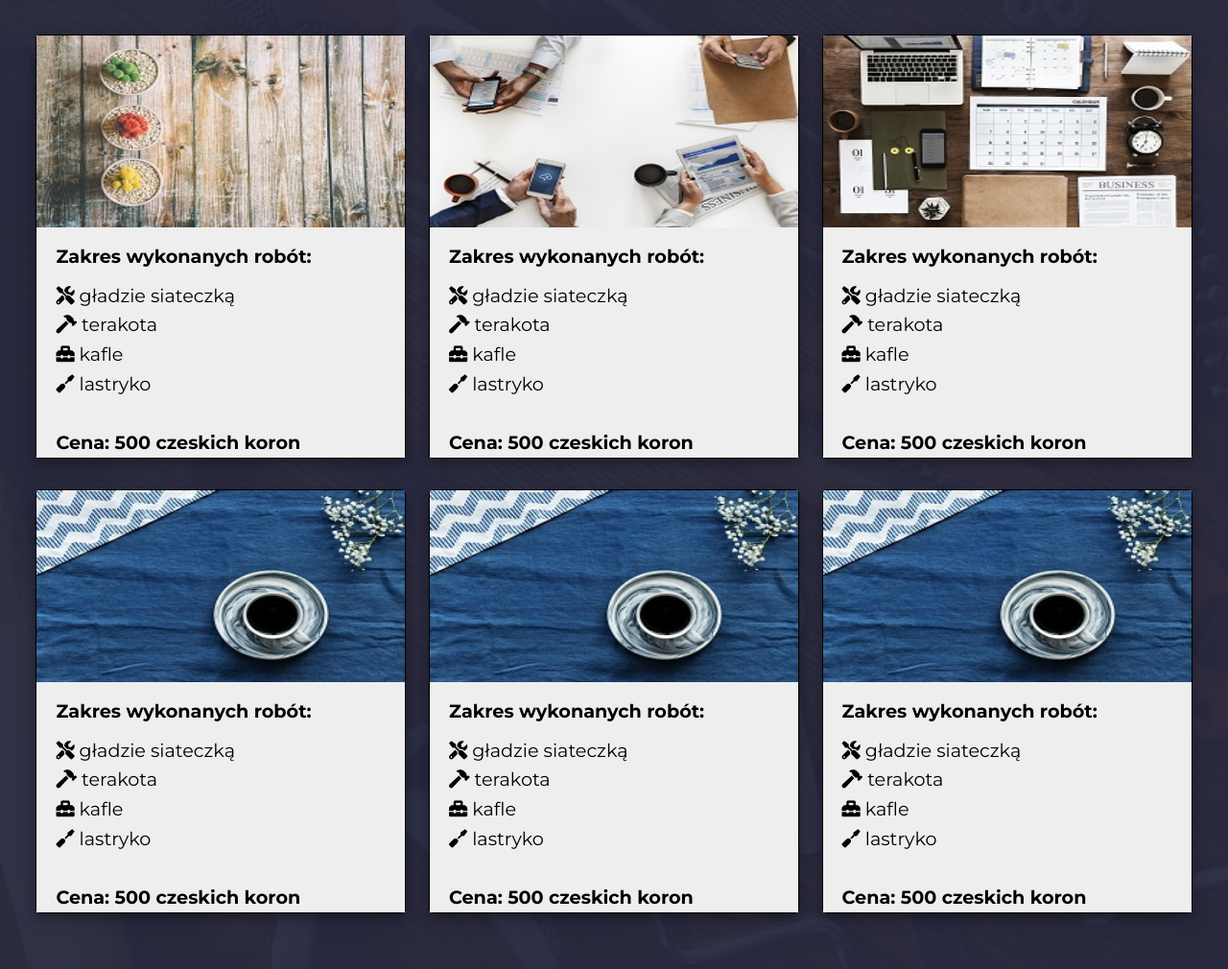
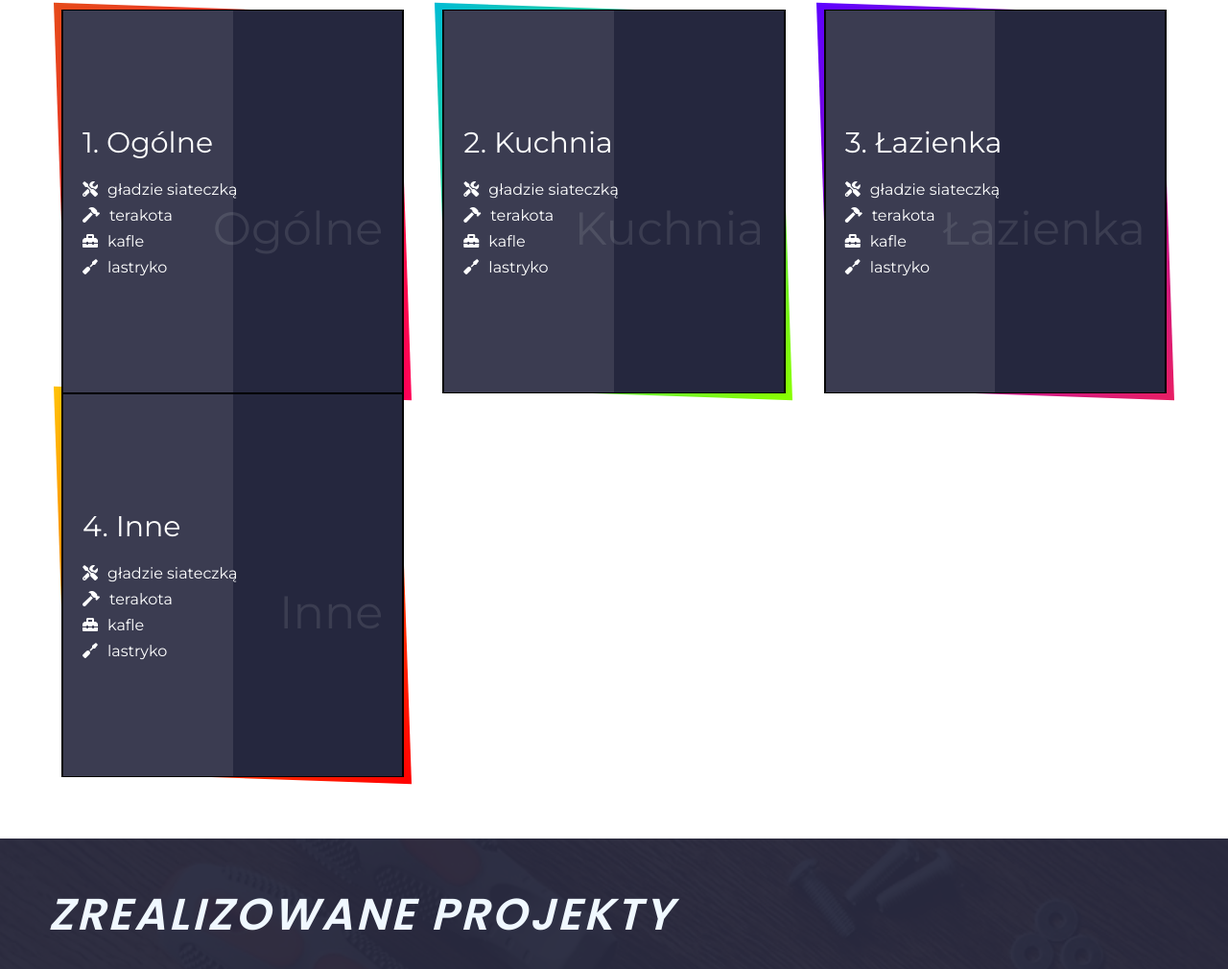
Before and after one commit to jatanski/construction-business-landingpage, a website built with webpack: page index.html in a window 1280 px wide. Shown: the part 1820-2830 px from the top of the page at 96% size. Built offline with nearby package versions, Linux system fonts and the light colour scheme.

Commit message:
add [servicesDesktop]

```diff
--- a/index.html
+++ b/index.html
@@ -3,7 +3,7 @@
   <head>
     <meta charset="UTF-8" />
     <meta name="viewport" content="width=device-width, initial-scale=1.0" />
-     <meta name="theme-color" content="rgb(37, 39, 62)">
+    <meta name="theme-color" content="rgb(37, 39, 62)" />
     <meta http-equiv="X-UA-Compatible" content="ie=edge" />
     <title>Idealny-Remont</title>
     <link
@@ -150,7 +150,97 @@
             </h3>
           </div>
         </section>
-          <section id="services" class="services"></section>
+        <section id="services" class="services">
+          <h2 class="services-title">Zakres wykonywanych usług</h2>
+          <div class="services__wrap">
+            <div class="services__container">
+              <div class="services__container__room one">
+                <div class="services__container__room">
+                  <div class="services__container__room__content">
+                    <h4 class="h4">Ogólne</h4>
+                    <h3 class="services__container__room__content-header">
+                      1. Ogólne
+                    </h3>
+                    <ul class="services__container__room__content-list">
+                      <li><i class="fas fa-tools"></i>gładzie siateczką</li>
+                      <li><i class="fas fa-hammer"></i>terakota</li>
+                      <li><i class="fas fa-toolbox"></i>kafle</li>
+                      <li><i class="fas fa-screwdriver"></i>lastryko</li>
+                    </ul>
+                    <a href="#contact">
+                      <button>
+                        Niestandardowe usługi po kontakcie z nami.
+                      </button>
+                    </a>
+                  </div>
+                </div>
+              </div>
+              <div class="services__container__room two">
+                <div class="services__container__room">
+                  <div class="services__container__room__content">
+                    <h4 class="h4">Kuchnia</h4>
+                    <h3 class="services__container__room__content-header">
+                      2. Kuchnia
+                    </h3>
+                    <ul class="services__container__room__content-list">
+                      <li><i class="fas fa-tools"></i>gładzie siateczką</li>
+                      <li><i class="fas fa-hammer"></i>terakota</li>
+                      <li><i class="fas fa-toolbox"></i>kafle</li>
+                      <li><i class="fas fa-screwdriver"></i>lastryko</li>
+                    </ul>
+                    <a href="#contact">
+                      <button>
+                        Niestandardowe usługi po kontakcie z nami.
+                      </button>
+                    </a>
+                  </div>
+                </div>
+              </div>
+              <div class="services__container__room three">
+                <div class="services__container__room">
+                  <div class="services__container__room__content">
+                    <h4 class="h4">Łazienka</h4>
+                    <h3 class="services__container__room__content-header">
+                      3. Łazienka
+                    </h3>
+                    <ul class="services__container__room__content-list">
+                      <li><i class="fas fa-tools"></i>gładzie siateczką</li>
+                      <li><i class="fas fa-hammer"></i>terakota</li>
+                      <li><i class="fas fa-toolbox"></i>kafle</li>
+                      <li><i class="fas fa-screwdriver"></i>lastryko</li>
+                    </ul>
+                    <a href="#contact">
+                      <button>
+                        Niestandardowe usługi po kontakcie z nami.
+                      </button>
+                    </a>
+                  </div>
+                </div>
+              </div>
+              <div class="services__container__room four">
+                <div class="services__container__room">
+                  <div class="services__container__room__content">
+                    <h4 class="h4">Inne</h4>
+                    <h3 class="services__container__room__content-header">
+                      4. Inne
+                    </h3>
+                    <ul class="services__container__room__content-list">
+                      <li><i class="fas fa-tools"></i>gładzie siateczką</li>
+                      <li><i class="fas fa-hammer"></i>terakota</li>
+                      <li><i class="fas fa-toolbox"></i>kafle</li>
+                      <li><i class="fas fa-screwdriver"></i>lastryko</li>
+                    </ul>
+                    <a href="#contact">
+                      <button>
+                        Niestandardowe usługi po kontakcie z nami.
+                      </button>
+                    </a>
+                  </div>
+                </div>
+              </div>
+            </div>
+          </div>
+        </section>
         <section id="projects" class="projects">
           <h2 class="projects-header">
             Zrealizowane projekty
@@ -166,9 +256,9 @@
               <div class="projects__gallery-photo-desc">
                 <ul>
                   <span>Zakres wykonanych robót:</span>
-                  <li><i class="fas fa-tools"></i></i>gładzie siateczką</li>
-                  <li><i class="fas fa-hammer"></i></i>terakota</li>
-                  <li><i class="fas fa-toolbox"></i></i>kafle</li>
+                  <li><i class="fas fa-tools"></i>gładzie siateczką</li>
+                  <li><i class="fas fa-hammer"></i>terakota</li>
+                  <li><i class="fas fa-toolbox"></i>kafle</li>
                   <li><i class="fas fa-screwdriver"></i>lastryko</li>
                 </ul>
                 <br />
@@ -185,9 +275,9 @@
               <div class="projects__gallery-photo-desc">
                 <ul>
                   <span>Zakres wykonanych robót:</span>
-                   <li><i class="fas fa-tools"></i></i>gładzie siateczką</li>
-                  <li><i class="fas fa-hammer"></i></i>terakota</li>
-                  <li><i class="fas fa-toolbox"></i></i>kafle</li>
+                  <li><i class="fas fa-tools"></i>gładzie siateczką</li>
+                  <li><i class="fas fa-hammer"></i>terakota</li>
+                  <li><i class="fas fa-toolbox"></i>kafle</li>
                   <li><i class="fas fa-screwdriver"></i>lastryko</li>
                 </ul>
                 <br />
@@ -204,9 +294,9 @@
               <div class="projects__gallery-photo-desc">
                 <ul>
                   <span>Zakres wykonanych robót:</span>
-                 <li><i class="fas fa-tools"></i></i>gładzie siateczką</li>
-                  <li><i class="fas fa-hammer"></i></i>terakota</li>
-                  <li><i class="fas fa-toolbox"></i></i>kafle</li>
+                  <li><i class="fas fa-tools"></i>gładzie siateczką</li>
+                  <li><i class="fas fa-hammer"></i>terakota</li>
+                  <li><i class="fas fa-toolbox"></i>kafle</li>
                   <li><i class="fas fa-screwdriver"></i>lastryko</li>
                 </ul>
                 <br />
@@ -223,9 +313,9 @@
               <div class="projects__gallery-photo-desc">
                 <ul>
                   <span>Zakres wykonanych robót:</span>
-                <li><i class="fas fa-tools"></i></i>gładzie siateczką</li>
-                  <li><i class="fas fa-hammer"></i></i>terakota</li>
-                  <li><i class="fas fa-toolbox"></i></i>kafle</li>
+                  <li><i class="fas fa-tools"></i>gładzie siateczką</li>
+                  <li><i class="fas fa-hammer"></i>terakota</li>
+                  <li><i class="fas fa-toolbox"></i>kafle</li>
                   <li><i class="fas fa-screwdriver"></i>lastryko</li>
                 </ul>
                 <br />
@@ -242,9 +332,9 @@
               <div class="projects__gallery-photo-desc">
                 <ul>
                   <span>Zakres wykonanych robót:</span>
-                  <li><i class="fas fa-tools"></i></i>gładzie siateczką</li>
-                  <li><i class="fas fa-hammer"></i></i>terakota</li>
-                  <li><i class="fas fa-toolbox"></i></i>kafle</li>
+                  <li><i class="fas fa-tools"></i>gładzie siateczką</li>
+                  <li><i class="fas fa-hammer"></i>terakota</li>
+                  <li><i class="fas fa-toolbox"></i>kafle</li>
                   <li><i class="fas fa-screwdriver"></i>lastryko</li>
                 </ul>
                 <br />
@@ -261,9 +351,9 @@
               <div class="projects__gallery-photo-desc">
                 <ul>
                   <span>Zakres wykonanych robót:</span>
-                  <li><i class="fas fa-tools"></i></i>gładzie siateczką</li>
-                  <li><i class="fas fa-hammer"></i></i>terakota</li>
-                  <li><i class="fas fa-toolbox"></i></i>kafle</li>
+                  <li><i class="fas fa-tools"></i>gładzie siateczką</li>
+                  <li><i class="fas fa-hammer"></i>terakota</li>
+                  <li><i class="fas fa-toolbox"></i>kafle</li>
                   <li><i class="fas fa-screwdriver"></i>lastryko</li>
                 </ul>
                 <br />
@@ -278,9 +368,6 @@
             <div class="visible content">Więcej projektów</div>
             <div class="hidden content">Zobacz</div>
           </button>
-        </section>
-
-
         </section>
         <section id="recomendation" class="recomendation">
           <h2 class="recomendation-header">Wafle, które już nam zaufały.</h2>
--- a/scss/partials/_variables.scss
+++ b/scss/partials/_variables.scss
@@ -32,6 +32,8 @@ $about-mainColor: rgba(37, 39, 62, 1);
 $about-secondColor: #ed1d4f;
 
 //Services
+$services-box-background: rgba(37, 39, 62, 1);
+$services-fontFamily: "Poppins", sans-serif;
 
 //Projects
 $projects-fontSize: 1.6em;
--- a/scss/partials/components/_services.scss
+++ b/scss/partials/components/_services.scss
@@ -0,0 +1,117 @@
+@import "../_variables.scss";
+@import "../mixins";
+
+.services__wrap {
+  margin-top: 70px;
+  display: flex;
+  justify-content: center;
+  align-items: center;
+  font-family: $services-fontFamily;
+}
+
+.services {
+  min-height: 75vh;
+  &-title {
+    @include rightSectionHeader();
+  }
+  &__container {
+    position: relative;
+    width: 90%;
+    display: grid;
+    grid-template-columns: repeat(auto-fill, minmax(260px, 1fr));
+    grid-template-rows: auto;
+    grid-gap: 0 40px;
+    &__room {
+      position: relative;
+      height: 400px;
+      background-color: $services-box-background;
+      display: flex;
+      justify-content: center;
+      align-items: center;
+      border: 1px solid #000;
+      &::before {
+        content: "";
+        position: absolute;
+        top: -2px;
+        left: -2px;
+        right: -2px;
+        bottom: -2px;
+        // background-color: #fff;
+        transform: skew(2deg, 2deg);
+        z-index: -1;
+      }
+      &::after {
+        content: "";
+        position: absolute;
+        top: 0;
+        left: 0;
+        width: 50%;
+        height: 100%;
+        background-color: rgba(255, 255, 255, 0.05);
+        pointer-events: none;
+      }
+      &__content {
+        position: relative;
+        padding: 20px;
+        transform: translateY(40px);
+        & .h4 {
+          position: absolute;
+          font-size: 3em;
+          top: 100px;
+          right: 20px;
+          color: rgba(255, 255, 255, 0.1);
+          transition: 0.5s;
+        }
+        &-header {
+          margin: 0 0 15px;
+          font-size: 30px;
+          color: #fff;
+        }
+        & li {
+          padding-top: 10px;
+          color: #fff;
+          font-size: 16px;
+          & .fas {
+            padding-right: 10px;
+          }
+        }
+        & button {
+          position: relative;
+          margin: 20px 0 0;
+          padding: 10px 20px;
+          border: 1px solid white;
+          color: #fff;
+          transition: 0.5s;
+          transform: translateY(40px);
+          opacity: 0;
+          visibility: hidden;
+          background-color: transparent;
+        }
+      }
+    }
+  }
+}
+
+.services__container__room:hover {
+  & .h4 {
+    top: -50px;
+  }
+  & button {
+    transform: translateY(0);
+    opacity: 1;
+    visibility: visible;
+  }
+}
+
+.one::before {
+  background: linear-gradient(315deg, #ff0057, #e64a19);
+}
+.two::before {
+  background: linear-gradient(315deg, #89ff00, #00bcd4);
+}
+.three::before {
+  background: linear-gradient(315deg, #e91e63, #5d02ff);
+}
+.four::before {
+  background: linear-gradient(315deg, #ff0000, #ffc107);
+}
```
Also changed, not shown: scss/partials/_mixins.scss (+35 -0 lines), scss/partials/components/_recomendation.scss (+1 -33 lines), dist/index.js, 1 other file.
